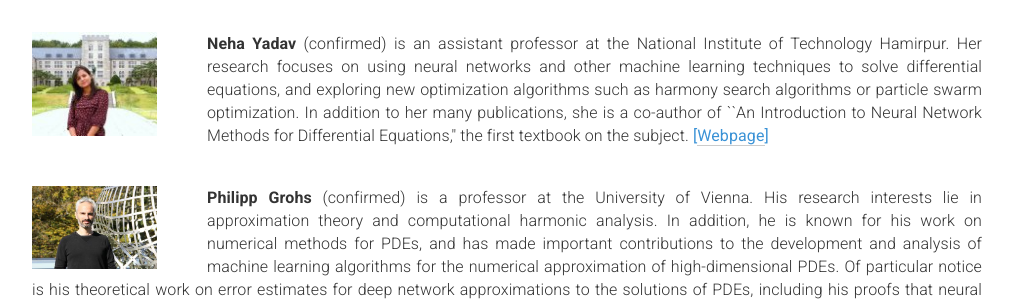
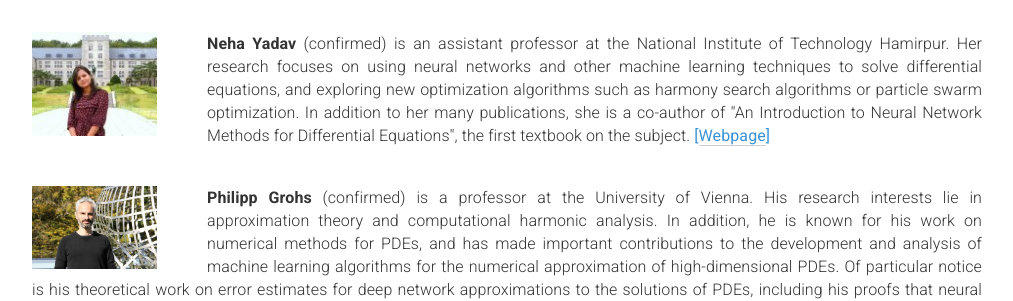
Before and after one commit to dl-de/dl-de.github.io, a Jekyll site: the page built from _pages/home.md, in a window 1280 px wide and 900 px high, scrolled down 2198 px. Shown: the part 226-527 px from the top of the window, without its empty margins (133-1146 px from the left). Built offline with Jekyll 4.4.1, drawn with Linux system fonts in a browser that asks for light colours.

Commit message:
minor changes

```diff
--- a/_pages/home.md
+++ b/_pages/home.md
@@ -206,7 +206,7 @@ The scope of the workshop spans topics at the intersection of DL and DEs, includ
   <div class="col-md-12">
     <img class="speaker-pic" style="float:left;margin-right:50px;" src="{{ "/static/img/people/nehayadav2.jpg" | prepend:site.baseurl }}">
     <p><b>Neha Yadav</b>
-    (confirmed) is an assistant professor at the National Institute of Technology Hamirpur. Her research focuses on using neural networks and other machine learning techniques to solve differential equations, and exploring new optimization algorithms such as harmony search algorithms or particle swarm optimization. In addition to her many publications, she is a co-author of ``An Introduction to Neural Network Methods for Differential Equations,'' the first textbook on the subject.
+    (confirmed) is an assistant professor at the National Institute of Technology Hamirpur. Her research focuses on using neural networks and other machine learning techniques to solve differential equations, and exploring new optimization algorithms such as harmony search algorithms or particle swarm optimization. In addition to her many publications, she is a co-author of ''An Introduction to Neural Network Methods for Differential Equations'', the first textbook on the subject.
     <span style="color:#3a92d6;font-weight:400;">[<a href="https://portfolios.nith.ac.in/index.php?/nith/dr-neha-yadav-">Webpage</a>]</span></p>
   </div>
 </div><br>
```
